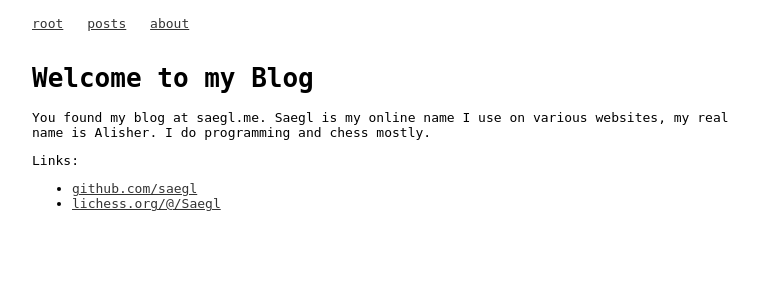
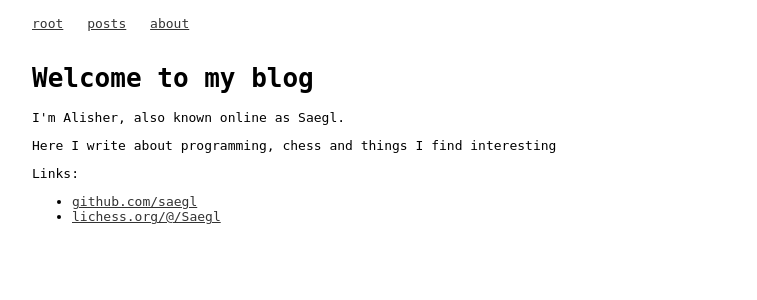
Before and after one commit to Saegl/blog, a FastAPI app: page / in a window 1280 px wide. Shown: the top 300 px of the page, without its empty margins (258-1015 px from the left). Run offline with FastAPI, Linux system fonts and the light colour scheme.

Commit message:
Update root page

```diff
--- a/templates/index.html
+++ b/templates/index.html
@@ -1,7 +1,8 @@
 {% extends "base.html" %}
 {% block content %}
-<h1>Welcome to my Blog</h1>
-<p>You found my blog at saegl.me. Saegl is my online name I use on various websites, my real name is Alisher. I do programming and chess mostly.</p>
+<h1>Welcome to my blog</h1>
+<p>I'm Alisher, also known online as Saegl.</p>
+<p>Here I write about programming, chess and things I find interesting</p>
 <p>Links:</p>
 <ul>
     <li><a href="https://github.com/saegl">github.com/saegl</a></li>
```
